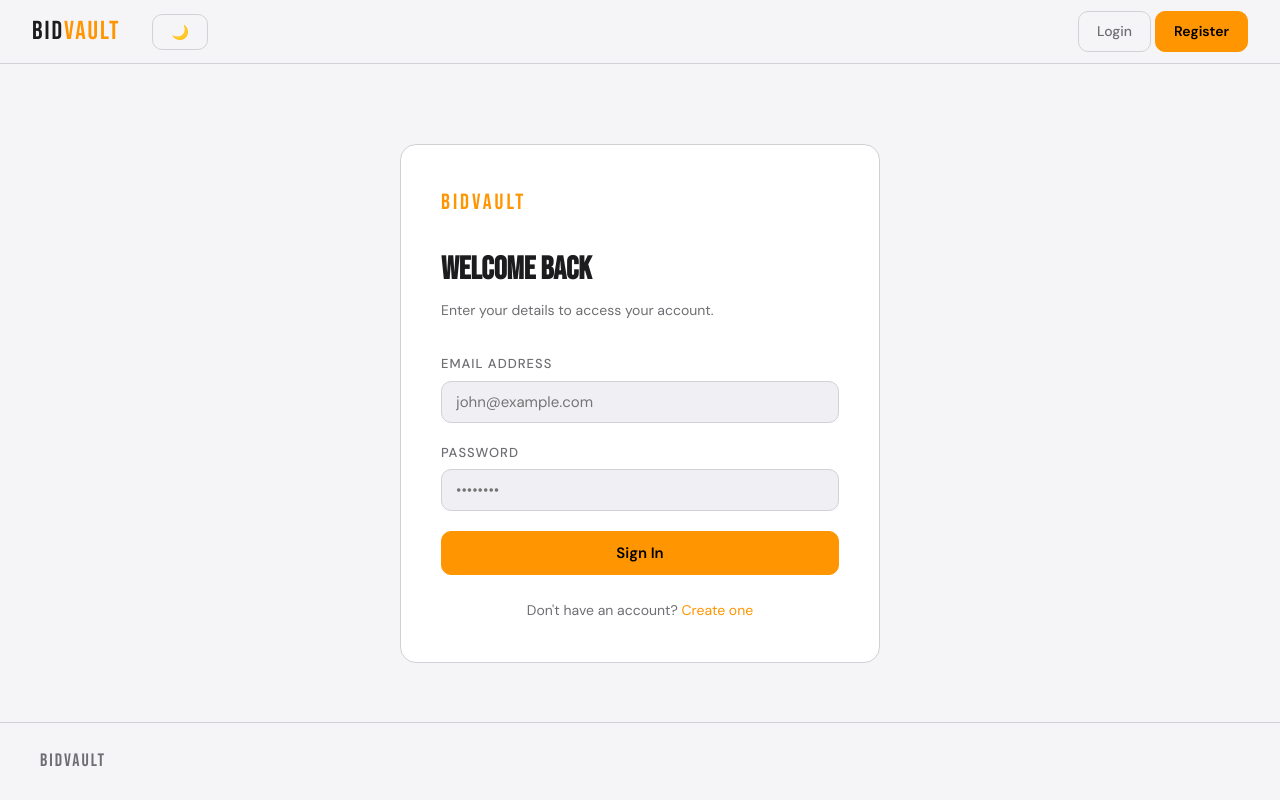
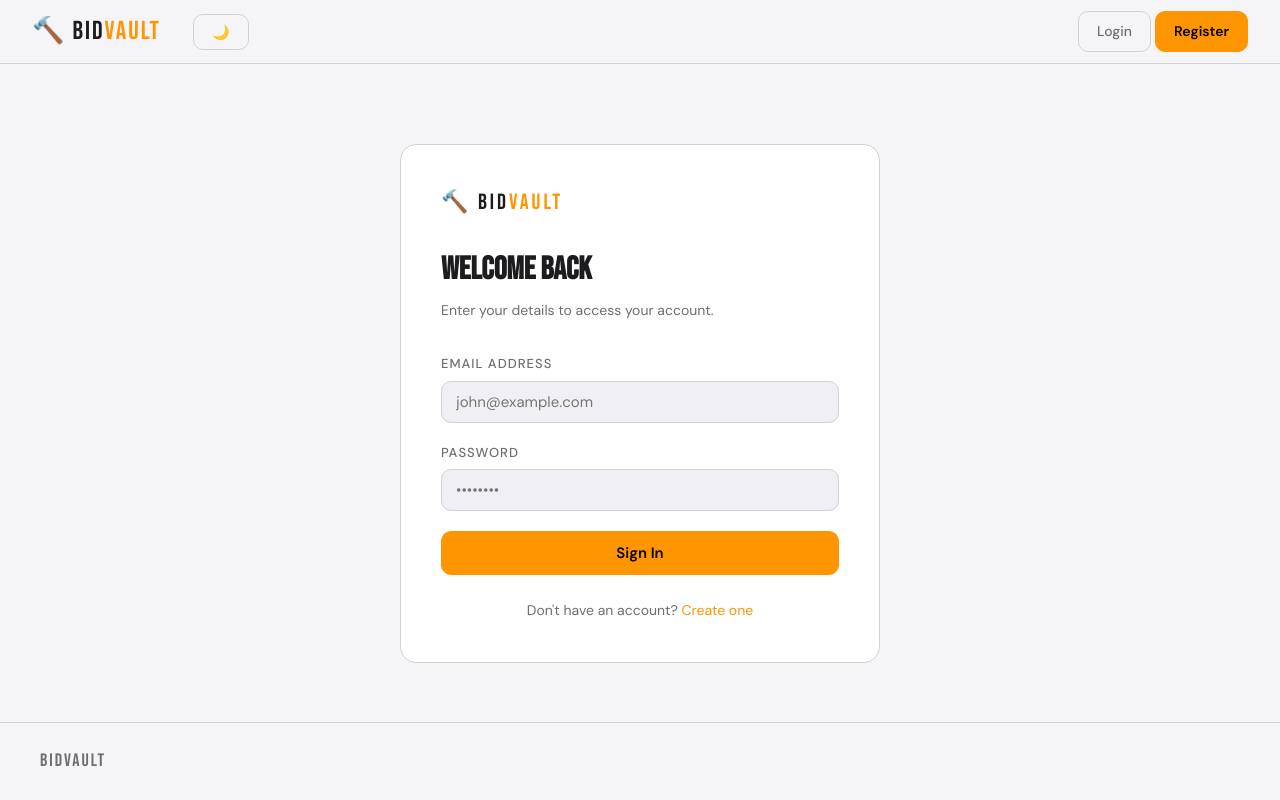
Before and after one commit to OMKAR-292006/BidVault, a website: page public/index.html at #!/login in a window 1280 px wide. Drawn offline with nearby package versions, Linux system fonts and the light colour scheme; some packages are replaced by stand-ins of ours.

Commit message:
feat: gavel logo in navbar, title, auth pages

```diff
--- a/public/css/style.css
+++ b/public/css/style.css
@@ -787,8 +787,12 @@ button {
   font-family: var(--font-display);
   font-size: 22px;
   letter-spacing: 3px;
+  color: var(--text);
+  margin-bottom: 1.5rem;
+}
+
+.auth-brand span {
   color: var(--accent);
-  margin-bottom: 1.5rem;
 }
 
 .auth-title {
--- a/public/index.html
+++ b/public/index.html
@@ -4,7 +4,7 @@
 <head>
     <meta charset="UTF-8" />
     <meta name="viewport" content="width=device-width, initial-scale=1.0, maximum-scale=1.0" />
-    <title>BidVault — Live Auction Platform</title>
+    <title>🔨 BidVault — Live Auction Platform</title>
 
     <link
         href="https://fonts.googleapis.com/css2?family=Bebas+Neue&family=DM+Sans:wght@300;400;500;600&family=DM+Mono:wght@400;500&display=swap"
@@ -23,7 +23,7 @@
 
     <!-- ── NAVBAR ── -->
     <nav class="navbar" ng-controller="NavController">
-        <a href="#!/" class="nav-brand">BID<span>VAULT</span></a>
+        <a href="#!/" class="nav-brand">🔨 BID<span>VAULT</span></a>
 
         <div class="nav-links">
             <button class="btn btn-ghost theme-btn" ng-click="toggleTheme()">
--- a/public/views/login.html
+++ b/public/views/login.html
@@ -1,6 +1,6 @@
 <div class="auth-page">
     <div class="auth-card">
-        <div class="auth-brand">BIDVAULT</div>
+        <div class="auth-brand">🔨 BID<span>VAULT</span></div>
         <h1 class="auth-title">Welcome Back</h1>
         <p class="auth-sub">Enter your details to access your account.</p>
 
```
Also changed, not shown: public/views/register.html (+1 -2 lines).
